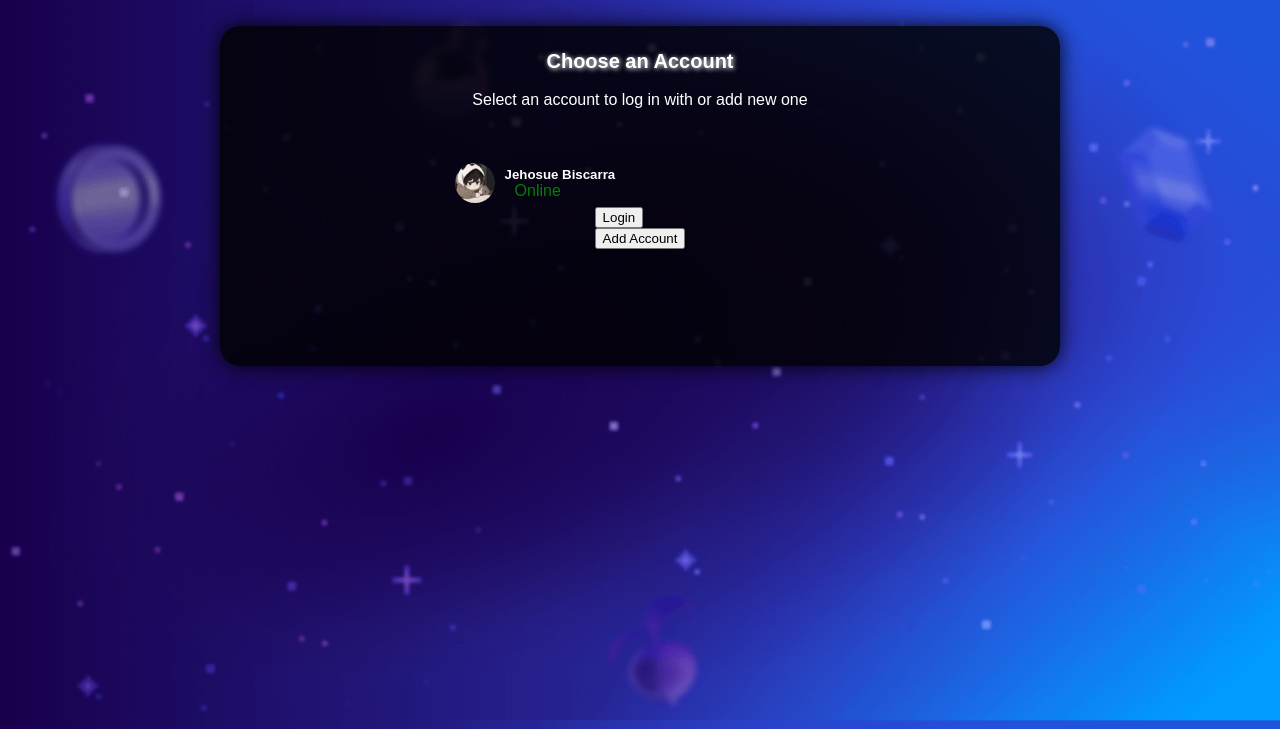
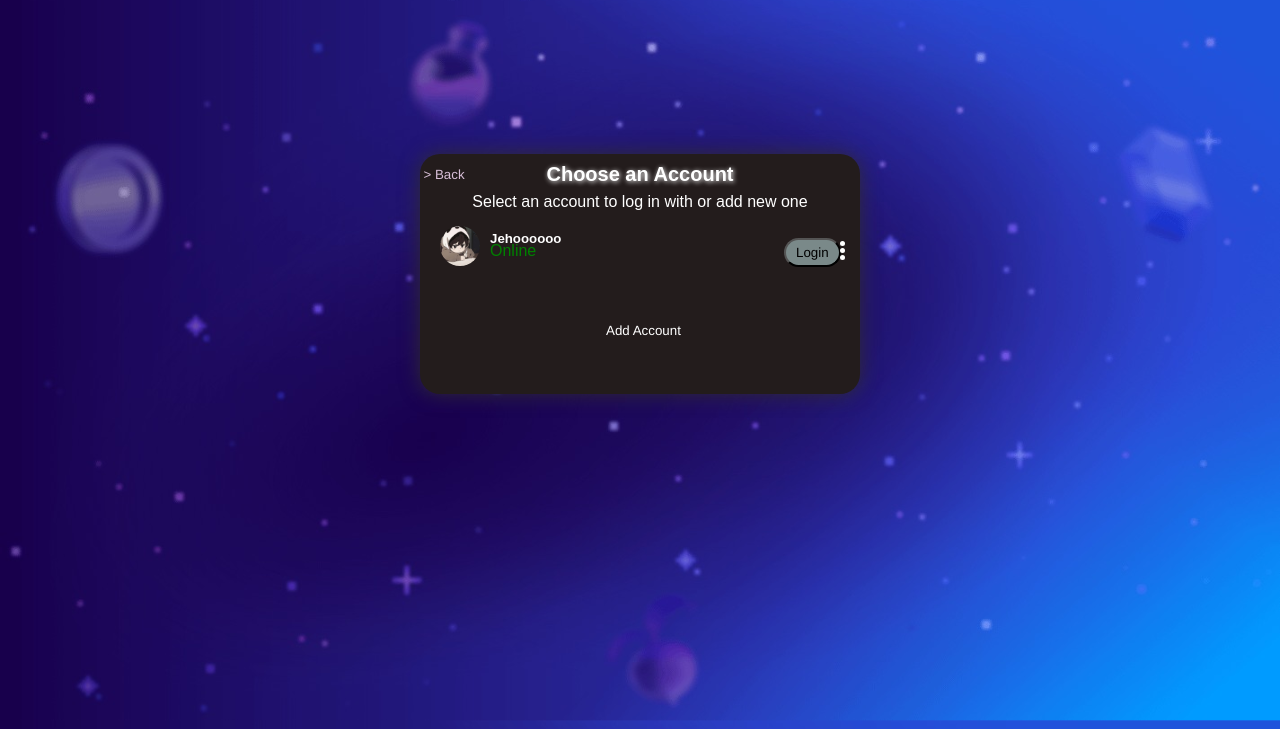
Before and after one commit to Jehooooo/LearningWebDev, a plain HTML site: page Disco/disco.html in a window 1280 px wide. Shown: the part 71-800 px from the top of the page. Drawn offline with Linux system fonts and the light colour scheme; files whose address does not match are found by name.

Commit message:
Disco Main login page next

```diff
--- a/Disco/disco.css
+++ b/Disco/disco.css
@@ -28,39 +28,101 @@ body{
   margin: 0;
   text-align: center;
   align-items: center;
-  margin-top: -270px;
+  margin-top: -200px;
 }.main-container p{
   position: absolute;
-  margin-bottom: 13rem;
+  margin-bottom: 10rem;
 }.main-container h5{
   position: absolute;
-  margin-left: -90px;
-  margin-top: -40px;
+  margin-left: -150px;
+  margin-top: -2.7rem;
 }.user-status{
   position: absolute;
-  margin-left: -80px;
-  margin-top: -25px;
+  margin-left: -150px;
+  margin-top: -2rem;
   color: green;
-}
-
-
-.user-container img{
-  position: flex;
+}.user-container img{
+  position: absolute;
+  display: flex;
   width: 40px;
   height: 40px;
   border-radius: 60%;
-  margin-left: -140px;
-  margin-top: 20px;
+  margin-left: -200px;
+  margin-top: -3rem;
 }.main-container{
   display: flex;
   align-items: center;
   justify-content: center;
   margin: 0 auto;
-  height: 90vh;
+  height: 100vh;
   border-radius: 20px;
-  background-color: rgba(0, 0, 0, 0.829);
+  background-color: rgb(35, 28, 28);
   padding: 20px;
-  box-shadow: 0 0 20px rgba(0, 0, 0, 0.911);
-  max-width: 800px;
-  max-height: 300px
+  box-shadow: 0 0 20px rgba(49, 46, 46, 0.911);
+  margin-top: 8rem;
+  max-width: 400px;
+  max-height: 200px
+}.login-button{
+  display: absolute;
+  position: absolute;
+  background-color: rgb(122, 137, 137);
+  border-radius: 50px;
+  padding: 5px 10px;
+  font-family: 'Franklin Gothic Medium';
+  margin-top: -2.7em;
+  margin-left: 9rem;
+}.login-button:hover{
+  background-color: rgb(255, 255, 255);
+  color: black;
+  cursor: pointer;
+  transform: rotate(360deg);
+  transition: transform 0.5s ease-in-out;
+}.login-menu{
+  display: absolute;
+  position: absolute;
+  gap: -10px;
+  flex-direction: column;
+  font-size: -10px;
+  margin-top: -9.9rem;
+  margin-left: 1rem;
+  width: 10px;
+  margin-top: -2.5rem;
+}.login-menu li{
+  height: 7px;
+  margin-left: 10rem;
+
+
 }
+.add-button{
+  align-items: center;
+  text-align: center;
+  position: absolute;
+  color: white;
+  font-family: 'Franklin Gothic Medium';
+  background-color: transparent;
+  border: none;
+  margin-top: 3rem;
+  margin-left: -2.5rem;
+
+}.add-button:hover{
+  color: rgb(150, 150, 150);
+  cursor: pointer;
+  text-decoration: underline;
+
+}.back-button{
+  position: absolute;
+  color: white;
+  margin-top: -12.5rem;
+  margin-left: -24.5rem;
+
+}.back-button1{
+  background-color: transparent;
+  color: thistle;
+  border: none;
+  font-family: 'Franklin Gothic Medium';
+
+}.back-button1:hover{
+  color: rgb(150, 150, 150);
+  cursor: pointer;
+  text-decoration: underline;
+}
--- a/Disco/disco.html
+++ b/Disco/disco.html
@@ -1,5 +1,6 @@
 <!DOCTYPE html>
 <html lang="en">
+
 <head>
   <meta charset="UTF-8">
   <meta name="viewport" content="width=device-width, initial-scale=1.0">
@@ -14,22 +15,35 @@
     <h3>Discord</h3>
   </div>
 
-  <div class = "main-container">
+  <div class="main-container">
     <h4>Choose an Account</h4>
     <p>Select an account to log in with or add new one</p>
     <div class="user-container">
 
       <img src="jehodl1.jpg" alt="User Avatar">
-          <h5>Jehosue Biscarra</h5>
+      <h5>Jehoooooo</h5>
       <p class="user-status">Online</p>
-          <div class = "login-buttons">
+      <div class="login-buttons">
         <button class="login-button">Login</button>
+
 
       </div>
       <div class="add-account">
-            <button class="add-button">Add Account</button>
+        <a href="discologin.html" target="_parent"><button class="add-button">Add Account</button></a>
       </div>
     </div>
+    <div class="login-menu-container">
+      <ul class="login-menu">
+        <li></li>
+        <li></li>
+        <li></li>
+      </ul>
     </div>
+    <div class="back-button">
+      <button class = "back-button1" onclick="history.back()">> Back</button>
+    </div>
+  </div>
+
 </body>
+
 </html>
```
Also changed, not shown: Disco/discologin.html (added, +30 -0 lines), Disco/jehodl1.jpg (added). Lines whose indentation alone changed are shown as unchanged.
